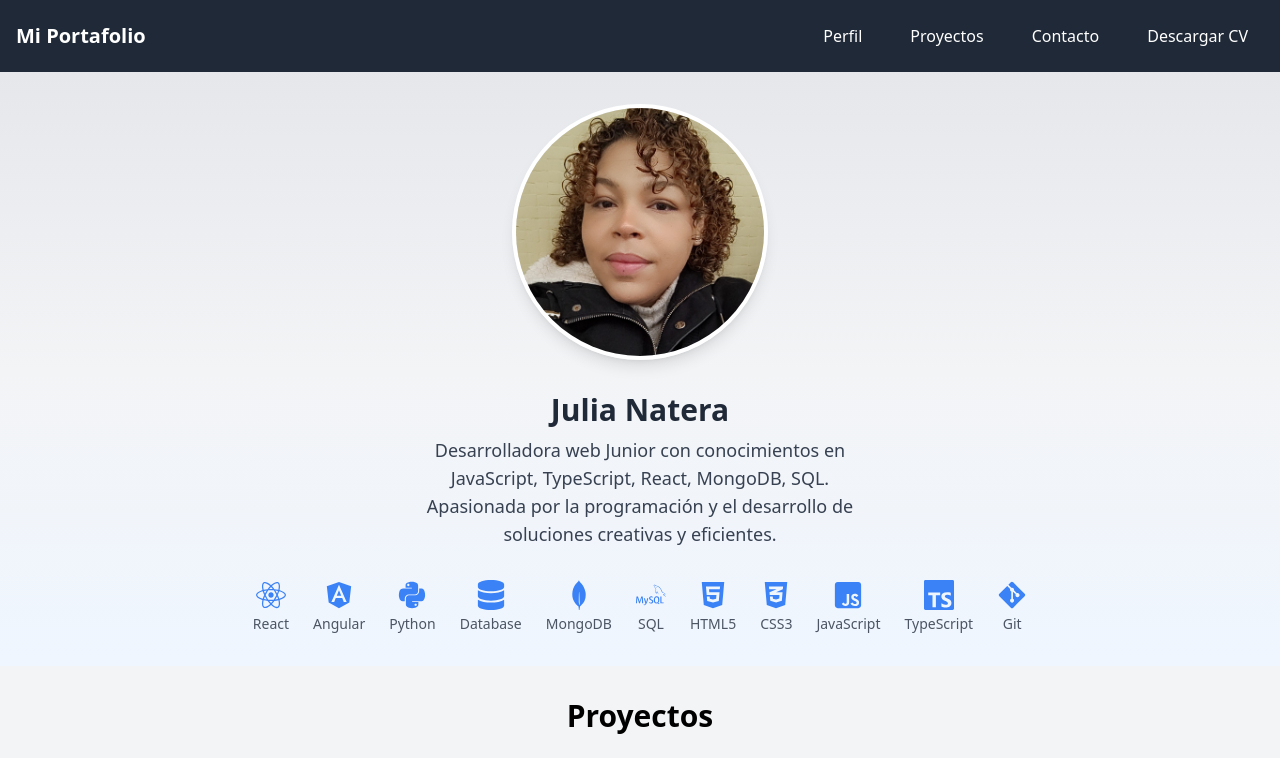
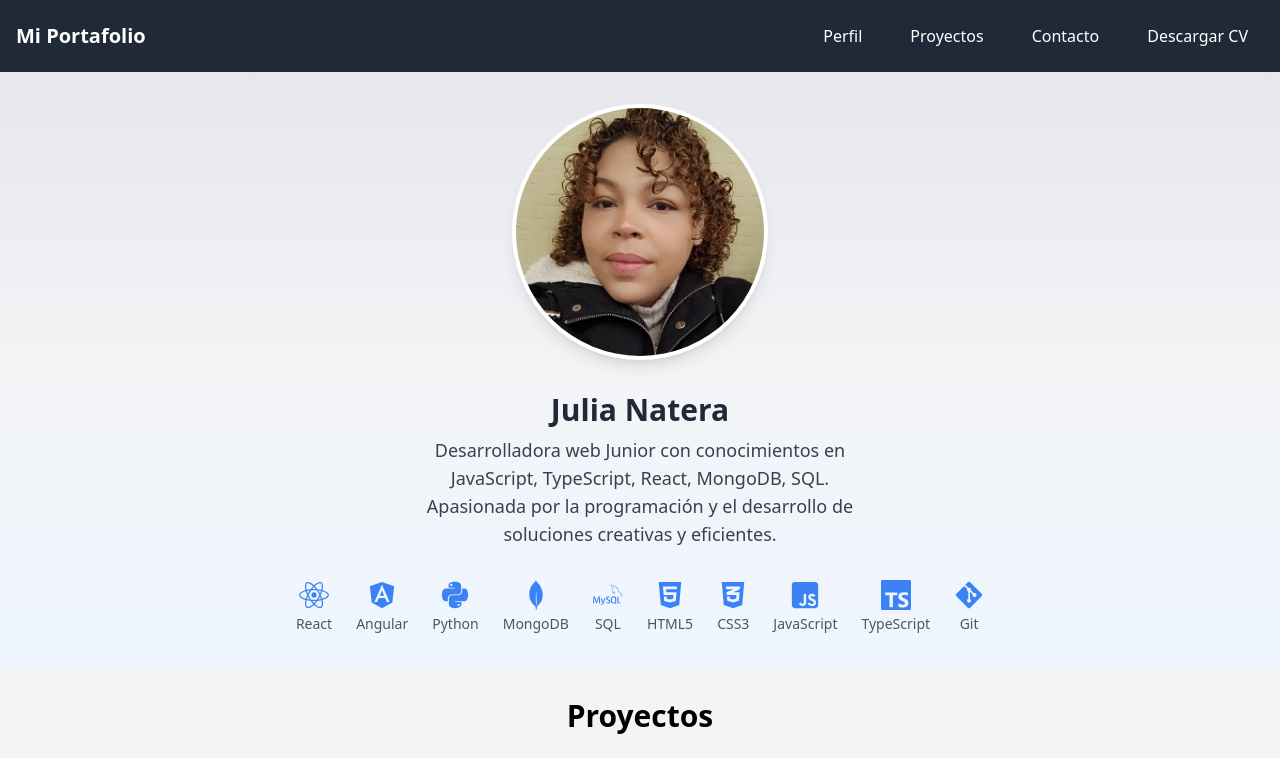
Before and after one commit to roxanatera/Portafolio, a React (Vite) app: page / in a window 1280 px wide. Shown: the top 758 px of the page. Built offline with nearby package versions, Linux system fonts and the light colour scheme; the HTML template or start-up script is replaced by a standard one.

Commit message:
Actualizacion perfil del Linkedin

```diff
--- a/src/components/Profile.jsx
+++ b/src/components/Profile.jsx
@@ -32,7 +32,6 @@ function Profile() {
         <TechnologyIcon icon={FaReact} label="React" />
         <TechnologyIcon icon={FaAngular} label="Angular" />
         <TechnologyIcon icon={FaPython} label="Python" />
-        <TechnologyIcon icon={FaDatabase} label="Database" />
         <TechnologyIcon icon={SiMongodb} label="MongoDB" />
         <TechnologyIcon icon={SiMysql} label="SQL" />
         {/* <TechnologyIcon icon={FaPhp} label="PHP" /> */}
```
